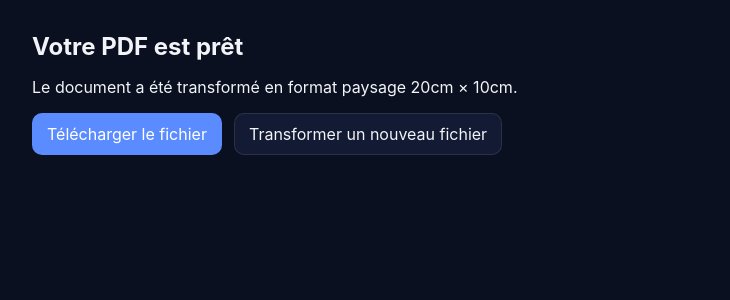
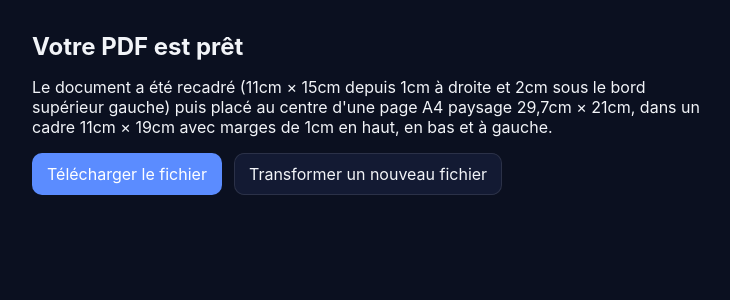
Before and after one commit to Arielgabai/transfo_pdf, a Flask app: page /result/1 in a window 1280 px wide. Shown: the top 300 px of the page, without its empty margins (268-998 px from the left). Run offline with Flask 3, Linux system fonts and the light colour scheme.

Commit message:
modif dim correction

```diff
--- a/app/routes.py
+++ b/app/routes.py
@@ -17,6 +17,7 @@ from flask import (
 from werkzeug.utils import secure_filename
 
 from pypdf import PdfReader, PdfWriter, Transformation
+from pypdf.generic import RectangleObject
 
 
 bp = Blueprint("main", __name__)
@@ -30,7 +31,9 @@ def cm_to_pt(width_cm: float, height_cm: float) -> Tuple[float, float]:
     return width_cm * points_per_cm, height_cm * points_per_cm
 
 
-# Page and content box configuration (in cm)
+# Target page and content box configuration (in cm)
+# Final page must be A4 paysage 29.7cm × 21cm with a content box 11cm × 19cm
+# and margins: 1cm top, 1cm bottom, 1cm left
 PAGE_WIDTH_CM = 29.7
 PAGE_HEIGHT_CM = 21.0
 IMAGE_BOX_WIDTH_CM = 11.0
@@ -52,24 +55,44 @@ def transform_pdf(input_path: str, output_path: str) -> None:
     reader = PdfReader(input_path)
     writer = PdfWriter()
 
-    for src_page in reader.pages:
-        # Create target page with required final size
+    # Source crop region on an A4 portrait page (21cm × 29.7cm):
+    # from top-left: 1cm right and 2cm down, size 11cm × 15cm
+    points_per_cm = 72.0 / 2.54
+    src_left_pt = 1.0 * points_per_cm
+    src_top_pt = 2.0 * points_per_cm
+    crop_w_pt = 11.0 * points_per_cm
+    crop_h_pt = 15.0 * points_per_cm
+
+    for original_page in reader.pages:
+        page_h = float(original_page.mediabox.height)
+
+        # Convert top-left based rectangle to PDF bottom-left coordinates
+        llx = src_left_pt
+        lly = page_h - (src_top_pt + crop_h_pt)
+        urx = llx + crop_w_pt
+        ury = page_h - src_top_pt
+
+        crop_rect = RectangleObject((llx, lly, urx, ury))
+
+        # Crop to the specified region and scale to fit inside the image box
+        cropped_page = original_page.within_box(crop_rect)
+
         target_page = writer.add_blank_page(width=PAGE_WIDTH_PT, height=PAGE_HEIGHT_PT)
 
-        src_width = float(src_page.mediabox.width)
-        src_height = float(src_page.mediabox.height)
+        # Compute proportional scale based on cropped size
+        s = min(IMAGE_BOX_WIDTH_PT / crop_w_pt, IMAGE_BOX_HEIGHT_PT / crop_h_pt)
+        scaled_w = crop_w_pt * s
+        scaled_h = crop_h_pt * s
 
-        # Scale proportionally to fit inside the 11cm x 19cm box
-        scale_factor = min(IMAGE_BOX_WIDTH_PT / src_width, IMAGE_BOX_HEIGHT_PT / src_height)
-        scaled_w = src_width * scale_factor
-        scaled_h = src_height * scale_factor
+        # Apply scaling to the cropped page
+        cropped_page.scale_to(scaled_w, scaled_h)
 
-        # Position within the box, centered; left and bottom margins fixed at 1cm
+        # Center within the 19×11 cm box with fixed margins
         offset_x = MARGIN_LEFT_PT + (IMAGE_BOX_WIDTH_PT - scaled_w) / 2.0
         offset_y = MARGIN_BOTTOM_PT + (IMAGE_BOX_HEIGHT_PT - scaled_h) / 2.0
 
-        transform = Transformation().scale(scale_factor).translate(tx=offset_x, ty=offset_y)
-        target_page.merge_transformed_page(src_page, transform)
+        transform = Transformation().translate(tx=offset_x, ty=offset_y)
+        target_page.merge_transformed_page(cropped_page, transform)
 
     with open(output_path, "wb") as f_out:
         writer.write(f_out)
--- a/app/templates/result.html
+++ b/app/templates/result.html
@@ -9,7 +9,9 @@
   <body>
     <main class="container">
       <h1>Votre PDF est prêt</h1>
-      <p>Le document a été transformé en format paysage 20cm × 10cm.</p>
+      <p>Le document a été recadré (11cm × 15cm depuis 1cm à droite et 2cm sous le bord supérieur gauche)
+        puis placé au centre d'une page A4 paysage 29,7cm × 21cm, dans un cadre 11cm × 19cm
+        avec marges de 1cm en haut, en bas et à gauche.</p>
 
       <div class="actions">
         <a class="link-btn primary" href="{{ url_for('main.download_file', filename=filename) }}">Télécharger le fichier</a>
```
